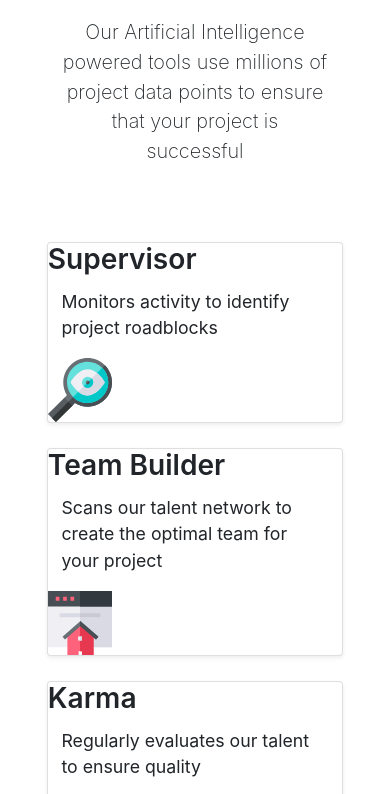
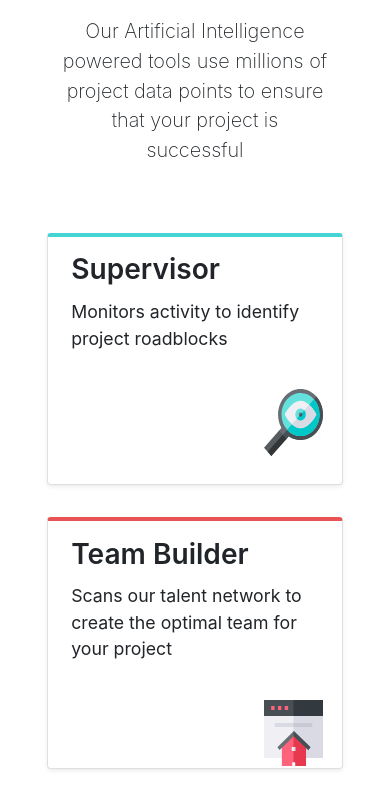
Before and after one commit to bill-hirsh/four-card-bootstrap, a plain HTML site: page index.html in a window 390 px wide. Shown: the part 271-1065 px from the top of the page. Drawn offline with nearby package versions, Linux system fonts and the light colour scheme.

Commit message:
Fix cards on mobile layout

```diff
--- a/styles/style.css
+++ b/styles/style.css
@@ -6,17 +6,18 @@ body {
 }
 
 header {
-  padding: 0 3.5vw;
+  padding-left: 3.5vw;
+  padding-right: 3.5vw;
   text-align: center;
 }
 
 main {
   position: relative;
-  top: 10vh;
+  top: 9vh;
 }
 
 header h1 {
-  font-size: 3.5vh;
+  font-size: 3.45vh;
   font-weight: 400;
 }
 
@@ -34,15 +35,46 @@ header p {
 }
 
 .card-columns .card {
-  margin-bottom: 3vh;
+  border-style: solid;
+  border-top-width: .5vh;
+  margin-bottom: 3.75vh;
+  height: 29.92vh;
 }
 
 .card h1{
+  margin-top: 2vh;
   font-size: 3.33vh;
   font-weight: 600;
+  padding-left: 6vw;
+  padding-right: 6vw;
 }
 
 .card p{
   font-size: 2.1vh;
-  padding: 0 3.5vw;
+  padding-left: 6vw;
+  padding-right: 6vw;
 }
+
+.card1 {
+  border-top-color: hsl(180, 62%, 55%);
+}
+
+.card2 {
+  border-top-color: hsl(0, 78%, 62%);
+}
+
+.card3 {
+  border-top-color: hsl(34, 97%, 64%);
+}
+
+.card4 {
+  border-top-color: hsl(212, 86%, 64%);
+}
+
+.icon, .icon img{
+  margin-top: 1.25vh;
+  margin-left: auto;
+  margin-right: 5vw;
+  width: 15vw;
+  height: 7.84vh;
+}
```
